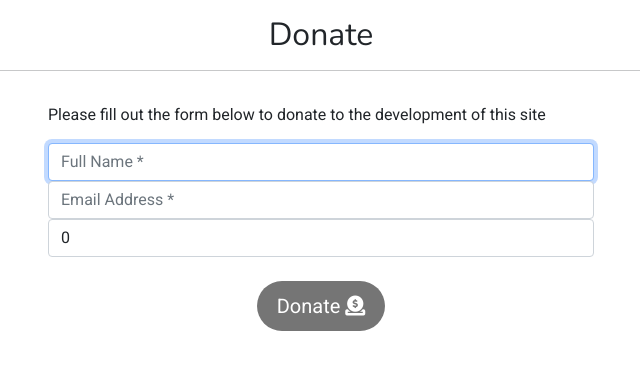
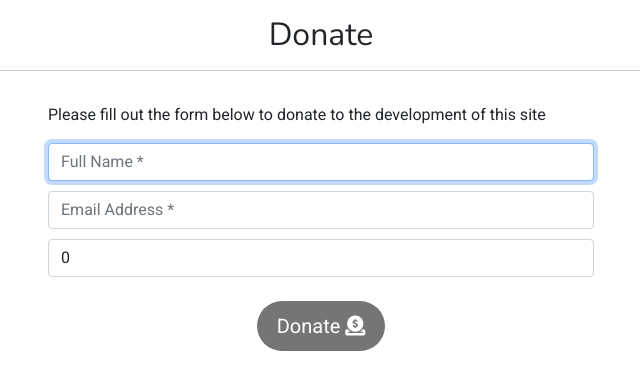
Before and after one commit to RobKnowles248/bluepoint, a Django app: page /donate/ in a window 1280 px wide. Shown: the part 60-450 px from the top of the page, without its empty margins (319-959 px from the left). Run offline with Django 3.2, Linux system fonts and the light colour scheme; some libraries are stand-ins or nearby versions.

Commit message:
Add margin top and bottom to form inputs

```diff
--- a/static/css/base.css
+++ b/static/css/base.css
@@ -158,6 +158,17 @@ ul.list-group a:hover {
 
 /*------------ Media Queries --*/
 
+.form-control {
+    margin-bottom: 10px;
+    margin-top: 5px;
+}
+
+.form-control.search-input {
+    margin: 0;
+}
+
+/*------------ Media Queries --*/
+
 @media only screen and (min-width: 992px) {
 
     .navbar {
```
